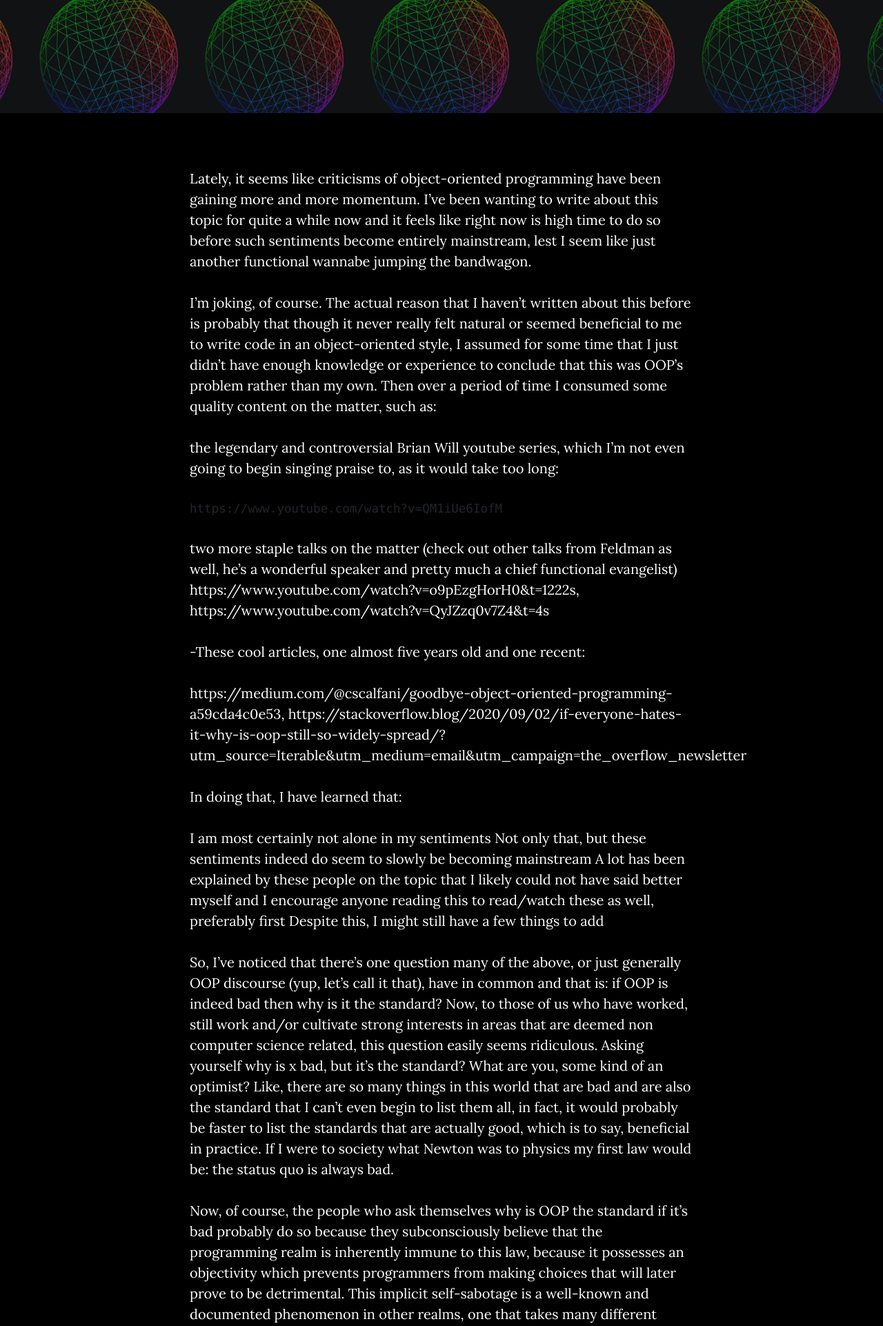
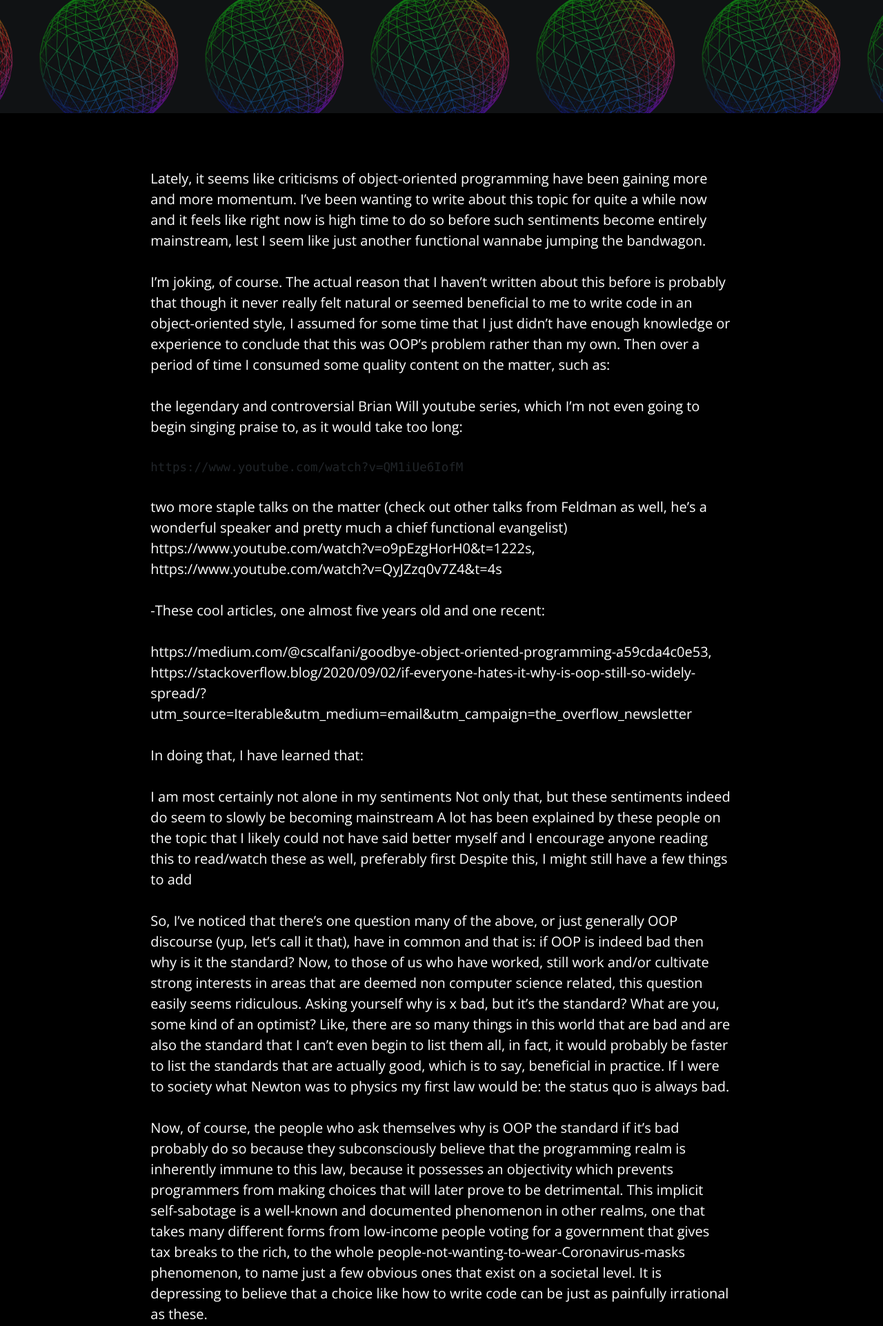
Before and after one commit to cmdctrlesc/blogxyz, a Django app: page /post/1 in a window 1280 px wide. Shown: the part 474-2396 px from the top of the page at 69% size. Run offline with Django 3.2, Linux system fonts and the light colour scheme; data comes from the database, SQL or seed files in the repository; some libraries are stand-ins or nearby versions.

Commit message:
fix post font

```diff
--- a/assets/css/clean-blog.css
+++ b/assets/css/clean-blog.css
@@ -410,6 +410,6 @@ footer .copyright {
   padding: 25px 35px;
 }
 
-.customfooter {
-  width: 100%;
+.blogpost {
+  font-family: 'Open Sans', 'Helvetica Neue', Helvetica, Arial, sans-serif;
 }
--- a/mainapp/templates/post.html
+++ b/mainapp/templates/post.html
@@ -27,7 +27,7 @@
 
   <!-- Post Content -->
   <article>
-    <div class="container">
+    <div class='blogpost' class="container">
       <div class="row">
         <div class="col-lg-8 col-md-10 mx-auto">
 
```
Also changed, not shown: mainapp/templates/home.html (+6 -6 lines), assets/img/F3.large.jpg (deleted), assets/img/F4.jpg (deleted), assets/img/HDflipped.png (added), assets/img/about-bg.jpg (deleted), assets/img/contact-bg.jpg (deleted), assets/img/home-bg.jpg (deleted), assets/img/images.jpg (deleted), assets/img/images.png (deleted), assets/img/images3.jpg (deleted), assets/img/images4.jpg (deleted), assets/img/mtka copy.jpg (deleted), assets/img/mtka.jpg (deleted), assets/img/mtka.png (deleted), 4 more files.
